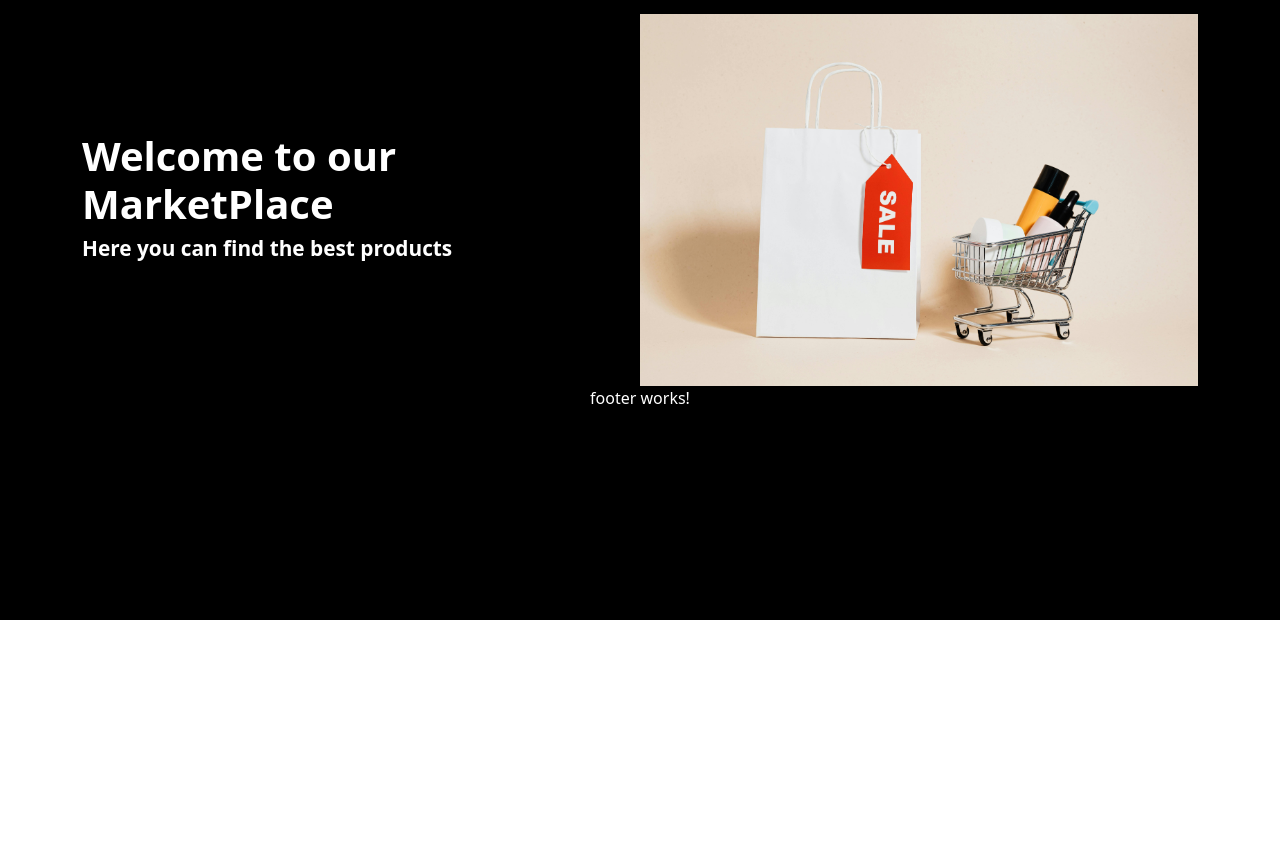
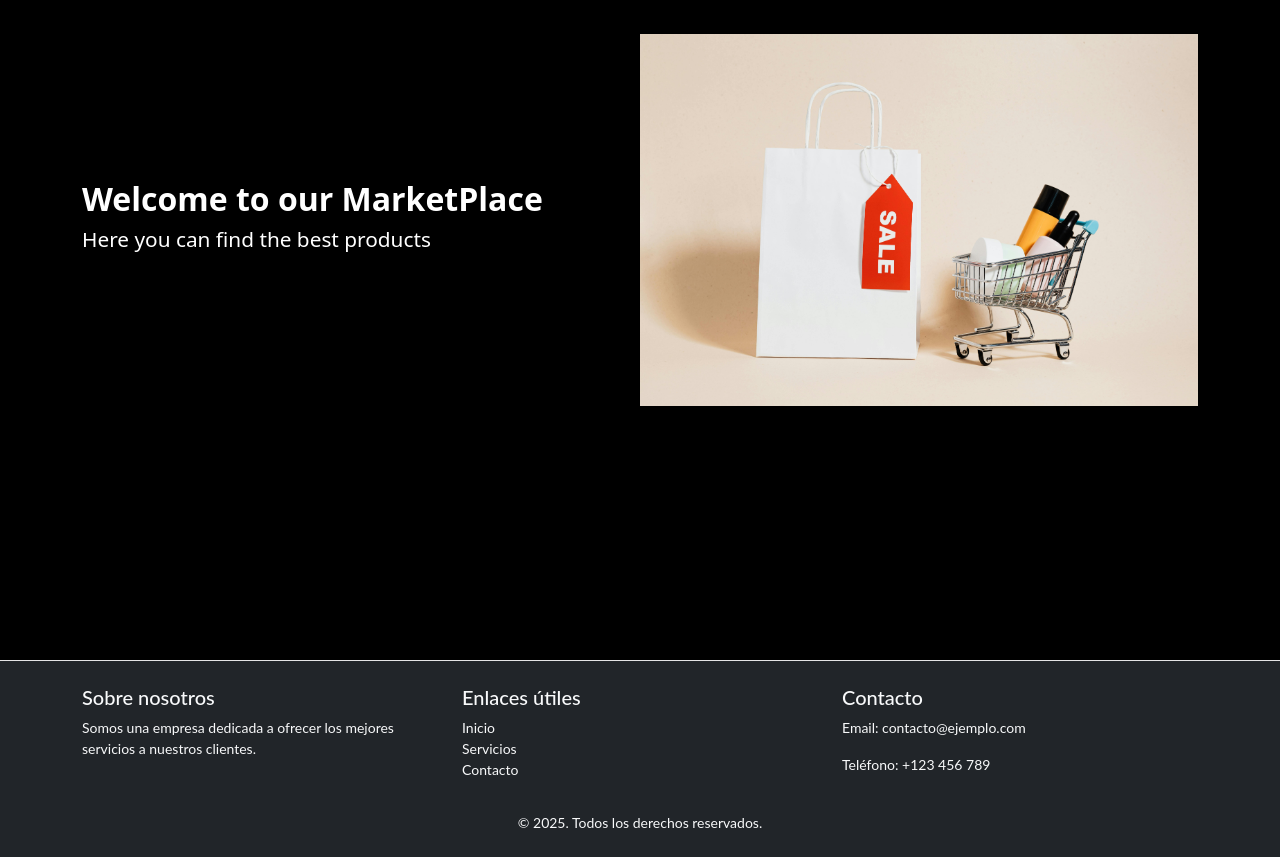
Before and after one commit to emmanuel-cruz-dev/proyecto-angular, an Angular app: page / in a window 1280 px wide. Shown: the part 180-1037 px from the top of the page. Before the commit the page ends 800 px from the top, so only its background shows below. Built offline with nearby package versions, Linux system fonts and the light colour scheme.

Commit message:
estilos en footer y home

```diff
--- a/src/app/app.component.css
+++ b/src/app/app.component.css
@@ -1,11 +1,6 @@
 .general-styles{
   background-color: black;
   color: white;
-  min-height: 100vh;
-  display: flex;
-  flex-direction: column;
-  justify-content: center;
-  align-items: center;
 }
 
 .navbar{
--- a/src/app/footer/footer.component.css
+++ b/src/app/footer/footer.component.css
@@ -0,0 +1,11 @@
+footer{
+  background-color: #343a40;
+  color: #fff;
+  padding: 40px 0;
+  font-size: 14px;
+  line-height: 1.5;
+  border-top: 1px solid #e5e5e5;
+  margin-top: 40px;
+  font-family: 'Lato', sans-serif;
+  font-weight: 400;
+}
--- a/src/app/footer/footer.component.html
+++ b/src/app/footer/footer.component.html
@@ -1 +1,35 @@
-<p>footer works!</p>
+<footer class="bg-dark text-light py-4 w-100">
+  <div class="container">
+    <div class="row">
+      <div class="col-md-4">
+        <h5>Sobre nosotros</h5>
+        <p>
+          Somos una empresa dedicada a ofrecer los mejores servicios a nuestros
+          clientes.
+        </p>
+      </div>
+      <div class="col-md-4">
+        <h5>Enlaces útiles</h5>
+        <ul class="list-unstyled">
+          <li>
+            <a href="#" class="text-light text-decoration-none">Inicio</a>
+          </li>
+          <li>
+            <a href="#" class="text-light text-decoration-none">Servicios</a>
+          </li>
+          <li>
+            <a href="#" class="text-light text-decoration-none">Contacto</a>
+          </li>
+        </ul>
+      </div>
+      <div class="col-md-4">
+        <h5>Contacto</h5>
+        <p>Email: contacto&#64;ejemplo.com</p>
+        <p>Teléfono: +123 456 789</p>
+      </div>
+    </div>
+    <div class="text-center mt-3">
+      <p class="mb-0">© 2025. Todos los derechos reservados.</p>
+    </div>
+  </div>
+</footer>
--- a/src/app/pages/contact/contact.component.css
+++ b/src/app/pages/contact/contact.component.css
@@ -1,4 +1,4 @@
 .container {
-  padding-top: 56px;
-  height: calc(100vh - 56px);
+  padding-top: 6rem;
+  padding-bottom: 3rem;
 }
--- a/src/app/pages/home/home.component.css
+++ b/src/app/pages/home/home.component.css
@@ -3,6 +3,8 @@
   justify-content: space-between;
   align-items: center;
   gap: 2rem;
+  padding-block: 6rem;
+  min-height: 100vh;
 }
 
 img {
@@ -12,11 +14,15 @@ img {
 }
 
 h1 {
-  font-size: 2.5rem;
+  font-size: 2rem;
   font-weight: bold;
 }
 
 h2 {
   font-size: 1.3rem;
-  font-weight: bold;
 }
+
+h1,
+h2 {
+  overflow-y: hidden;
+}
--- a/src/styles.css
+++ b/src/styles.css
@@ -1 +1,4 @@
 /* You can add global styles to this file, and also import other style files */
+*{
+  overflow-x: hidden;
+}
```
